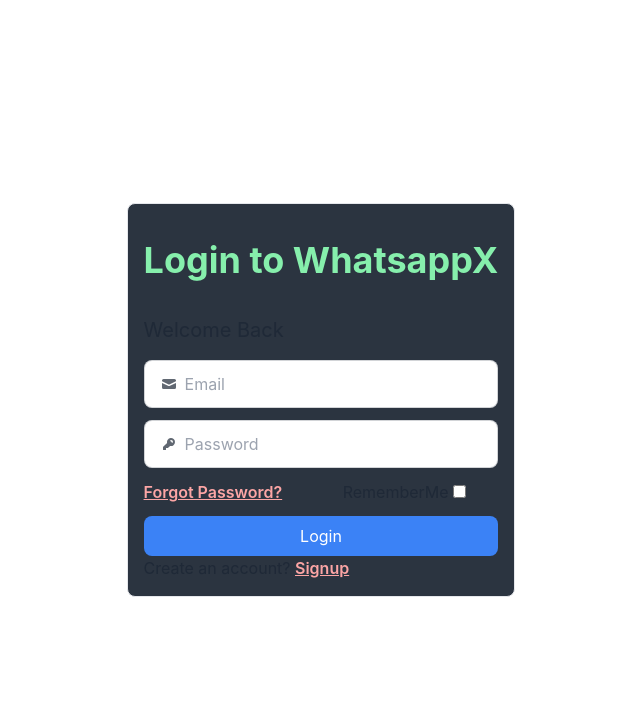
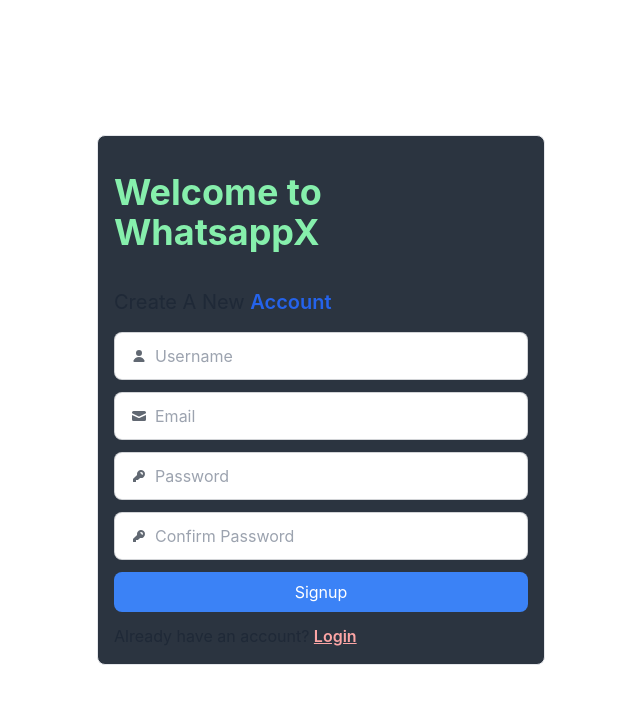
Before and after one commit to Ajaydodiya7773/ChatApp, a React (Vite) app in the folder frontend/: page / in a window 1280 px wide. Shown: the top 704 px of the page, without its empty margins (319-959 px from the left). Built offline with nearby package versions, Linux system fonts and the light colour scheme.

Commit message:
All error fix

```diff
--- a/frontend/package.json
+++ b/frontend/package.json
@@ -11,6 +11,7 @@
   },
   "dependencies": {
     "axios": "^1.7.7",
+    "js-cookie": "^3.0.5",
     "react": "^18.3.1",
     "react-dom": "^18.3.1",
     "react-hook-form": "^7.53.0",
--- a/frontend/src/App.jsx
+++ b/frontend/src/App.jsx
@@ -3,21 +3,23 @@
 // import Chats from "./Home/Right/Chats";
 // import Logout from "./Home/Left1/Logout";
 
-import Login from "./componant/Login";
-// import Signup from "./componant/signup";
+
+// import Login from "./componant/Login";
+import Signup from "./componant/signup";
 
 
 
 function App() {
   return (
+
     <>
       {/* <div className=" flex h-screen">
         <Logout />
         <SideBar />
         <Chats />
       </div> */}
-    {/* <Signup/> */}
-    <Login/>
+    <Signup/>
+    {/* <Login/> */}
     </>
 
   );
--- a/frontend/src/componant/Login.jsx
+++ b/frontend/src/componant/Login.jsx
@@ -1,7 +1,9 @@
 import axios from "axios"
 import { useForm } from "react-hook-form"
+import { useAuth } from "../contex/Authprovider";
+
 export default function Login() {
-
+  const { authUser,setAuthUser } = useAuth();
   const onSubmit = (data) => {
     const userInfo = {
 
@@ -21,6 +23,7 @@
           alert("Login Succesfull");
         }
         localStorage.setItem("Messenger", JSON.stringify(response.data));
+        setAuthUser(response.data); // Set the authenticated user data
       })
       .catch((error) => {
         if (error.response) {
--- a/frontend/src/componant/Signup.jsx
+++ b/frontend/src/componant/Signup.jsx
@@ -1,60 +1,68 @@
-import { useForm } from "react-hook-form"
-import axios from "axios"
+import { useForm } from "react-hook-form";
+import axios from "axios";
+import { useAuth } from "../contex/Authprovider";
+
+
 export default function Signup() {
+  // Destructure the 'setAuthUser' from 'useAuth' hook correctly
+  const { authUser,setAuthUser } = useAuth();
+
   const {
     register,
     handleSubmit,
     watch,
     formState: { errors },
-  } = useForm()
-  const password = watch("password","");
-  const confirmpassword = watch("confirmpassword","");
+
+  } = useForm();
+
+  // Watch password and confirm password to validate
+  const password = watch("password", "");
+  const confirmpassword = watch("confirmpassword", "");
+
+  // Password validation logic
   const validatePasswordMatch = (value) => {
     return value === password || "Passwords don't match";
   };
 
-  const onSubmit = (data) => {
+  const onSubmit = async (data) => {
     const userInfo = {
-      name: data.fullname, // Should this be fullname?
+      name: data.fullname,
       email: data.email,
       password: data.password,
       confirmpassword: data.confirmpassword,
     };
 
-    console.log("User Info:", userInfo);  // Add this line to check the data being sent
+    console.log("User Info:", userInfo); // Check the data being sent
 
-    axios.post("http://localhost:5000/user/signup", userInfo)
-      .then((response) => {
+    try {
+      const response = await axios.post("http://localhost:5000/user/signup", userInfo);
       console.log(response.data);
 
-        if(response.data){
-          alert("Signup Succesfully you can login")
+      if (response.data) {
+        alert("Signup Successfully, you can now log in");
+        localStorage.setItem("Messenger", JSON.stringify(response.data));
+        setAuthUser(response.data); // Set the authenticated user data
       }
-        localStorage.setItem("Messenger",JSON.stringify(response.data));
-      })
-      .catch((error) => {
-        if(error.response){
-          alert("Error:"+ error.response.data.error);
+    } catch (error) {
+      if (error.response) {
+        alert("Error: " + error.response.data.error);
+      } else {
+        console.error("Error:", error);
       }
-      });
+    }
   };
 
   return (
-
     <>
-      <div className="flex h-screen justify-center items-center  ">
+      <div className="flex h-screen justify-center items-center">
         <form
-
-          className="border rounded-lg  shadow-transparent bg-neutral  max-w-md space-y-3 p-4  "
+          className="border rounded-lg shadow-transparent bg-neutral max-w-md space-y-3 p-4"
           onSubmit={handleSubmit(onSubmit)}
         >
-          <h1 className="text-green-300 text-4xl py-5 font-bold">
-            Welcome to WhatsappX
-          </h1>
+          <h1 className="text-green-300 text-4xl py-5 font-bold">Welcome to WhatsappX</h1>
           <h2 className="text-xl py-1">
-            {" "}
             Create A New{" "}
-            <span className="text-blue-600 font-semibold">Account</span>{" "}
+            <span className="text-blue-600 font-semibold">Account</span>
           </h2>
 
           {/* Username */}
@@ -67,11 +75,16 @@
             >
               <path d="M8 8a3 3 0 1 0 0-6 3 3 0 0 0 0 6ZM12.735 14c.618 0 1.093-.561.872-1.139a6.002 6.002 0 0 0-11.215 0c-.22.578.254 1.139.872 1.139h9.47Z" />
             </svg>
-            <input type="text" className="grow" placeholder="Username" {...register("fullname", { required: true })} />
+            <input
+              type="text"
+              className="grow"
+              placeholder="Username"
+              {...register("fullname", { required: true })}
+            />
           </label>
           {errors.fullname && <span className="text-red-600 text-sm font-semibold">This field is required</span>}
+
           {/* Email */}
-
           <label className="input input-bordered flex items-center gap-2 py-1">
             <svg
               xmlns="http://www.w3.org/2000/svg"
@@ -82,11 +95,16 @@
               <path d="M2.5 3A1.5 1.5 0 0 0 1 4.5v.793c.026.009.051.02.076.032L7.674 8.51c.206.1.446.1.652 0l6.598-3.185A.755.755 0 0 1 15 5.293V4.5A1.5 1.5 0 0 0 13.5 3h-11Z" />
               <path d="M15 6.954 8.978 9.86a2.25 2.25 0 0 1-1.956 0L1 6.954V11.5A1.5 1.5 0 0 0 2.5 13h11a1.5 1.5 0 0 0 1.5-1.5V6.954Z" />
             </svg>
-            <input type="text" className="grow" placeholder="Email" {...register("email", { required: true })} />
+            <input
+              type="text"
+              className="grow"
+              placeholder="Email"
+              {...register("email", { required: true })}
+            />
           </label>
-            {errors.email && <span className="text-red-600 text-sm font-semibold" >This field is required</span>}
+          {errors.email && <span className="text-red-600 text-sm font-semibold">This field is required</span>}
 
-          {/* password */}
+          {/* Password */}
           <label className="input input-bordered flex items-center gap-2">
             <svg
               xmlns="http://www.w3.org/2000/svg"
@@ -100,9 +118,15 @@
                 clipRule="evenodd"
               />
             </svg>
-            <input type="password" className="grow" placeholder="Password" {...register("password", { required: true })} />
+            <input
+              type="password"
+              className="grow"
+              placeholder="Password"
+              {...register("password", { required: true })}
+            />
           </label>
-            {errors.password && <span className="text-red-600 text-sm font-semibold ">This field is required</span>}
+          {errors.password && <span className="text-red-600 text-sm font-semibold">This field is required</span>}
+
           {/* Confirm Password */}
           <label className="input input-bordered flex items-center gap-2">
             <svg
@@ -117,24 +141,24 @@
                 clipRule="evenodd"
               />
             </svg>
-            <input type="password" className="grow" placeholder="ConfirmPassword" {...register("confirmpassword", { required: true, validate: validatePasswordMatch })}/>
+            <input
+              type="password"
+              className="grow"
+              placeholder="Confirm Password"
+              {...register("confirmpassword", { required: true, validate: validatePasswordMatch })}
+            />
           </label>
           {errors.confirmpassword && <span className="text-red-600 text-sm font-semibold">{errors.confirmpassword.message}</span>}
-          {/* text & Button */}
-          <div>
 
-
-             <div className="flex justify-center ">
-             <input type="submit" value="Signup" className="text-white bg-blue-500 w-full rounded-lg py-2 cursor-pointer"/>
+          {/* Submit Button */}
+          <div className="flex justify-center">
+            <input type="submit" value="Signup" className="text-white bg-blue-500 w-full rounded-lg py-2 cursor-pointer" />
           </div>
 
           <p>
             Already have an account?{" "}
-              <span className="text-red-300 underline cursor-pointer font-semibold space-x-3">
-                Login
-              </span>{" "}
+            <span className="text-red-300 underline cursor-pointer font-semibold">Login</span>
           </p>
-          </div>
         </form>
       </div>
     </>
--- /dev/null
+++ b/frontend/src/contex/Authprovider.jsx
@@ -0,0 +1,46 @@
+import React, { createContext, useContext} from "react";
+import Cookies from "js-cookie";
+
+// Create an AuthContext for the app
+export const AuthContext = createContext();
+
+export const Authprovider= ({children}) =>  {
+    // Get initial state from cookies or local storage
+  const getInitialAuthState = () => {
+    const cookieJWT = Cookies.get("jwt");
+    const localStorageUser = localStorage.getItem("Messenger");
+
+    try {
+      // Parse the JSON safely
+      if (cookieJWT) return JSON.parse(cookieJWT);
+      if (localStorageUser) return JSON.parse(localStorageUser);
+    } catch (error) {
+      console.error("Failed to parse auth state:", error);
+      return null;
+    }
+
+    return null;
+  };
+
+  // Initialize authUser state
+  const [authUser, setAuthUser] = React.useState(getInitialAuthState());
+
+  // Function to log out the user (clear cookies and localStorage)
+  const logout = () => {
+    Cookies.remove("jwt");
+    localStorage.removeItem("Messenger");
+    setAuthUser(null);
+  };
+
+  return (
+     // Provide the authUser and setter function to the rest of the app
+    <>
+    <AuthContext.Provider value={{ authUser, setAuthUser, logout }}>
+      {children}
+    </AuthContext.Provider>
+    </>
+  )
+}
+
+// Custom hook to easily access the auth context
+export const useAuth = () => useContext(AuthContext);
--- a/frontend/src/main.jsx
+++ b/frontend/src/main.jsx
@@ -1,10 +1,11 @@
-import { StrictMode } from 'react'
+
 import { createRoot } from 'react-dom/client'
 import App from './App.jsx'
 import './index.css'
+import { Authprovider } from './contex/Authprovider.jsx'
 
 createRoot(document.getElementById('root')).render(
-  <StrictMode>
+  <Authprovider>
     <App />
-  </StrictMode>,
+  </Authprovider>,
 )
```
Also changed, not shown: 1 other file (tests, documents, lock files or other folders). Lines whose indentation alone changed are shown as unchanged.
